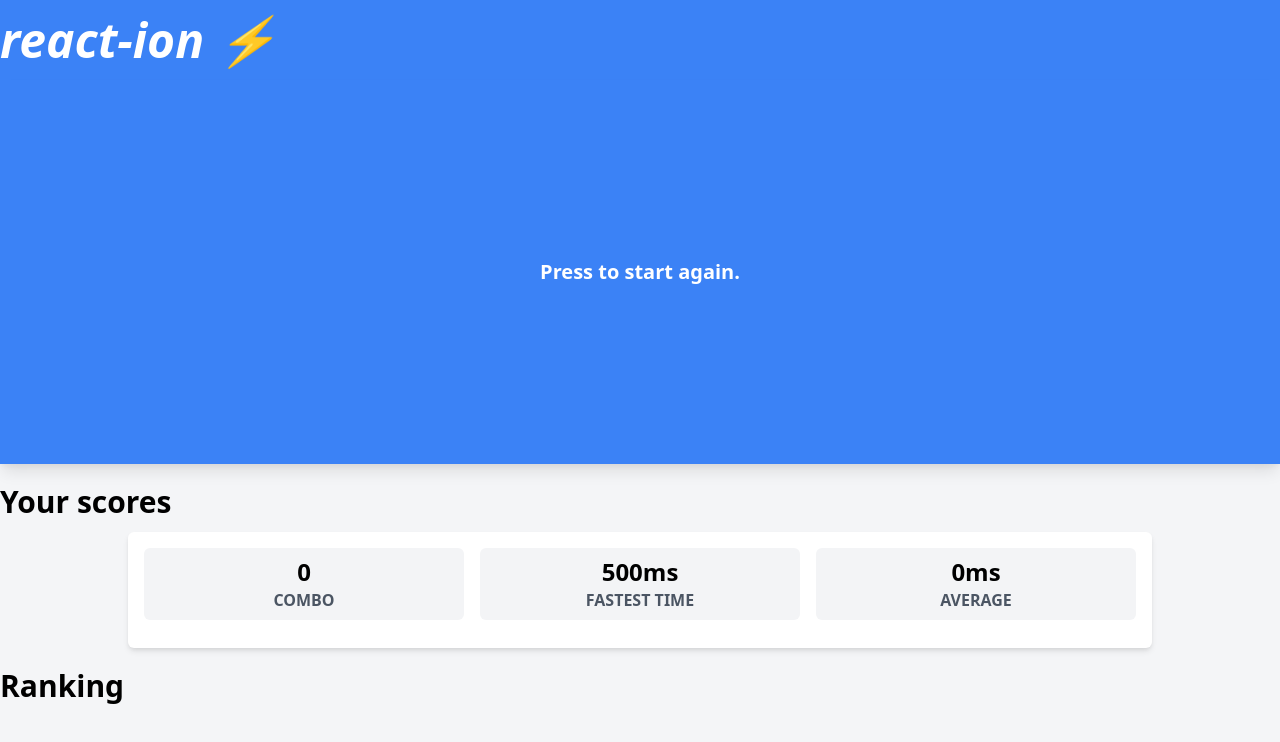
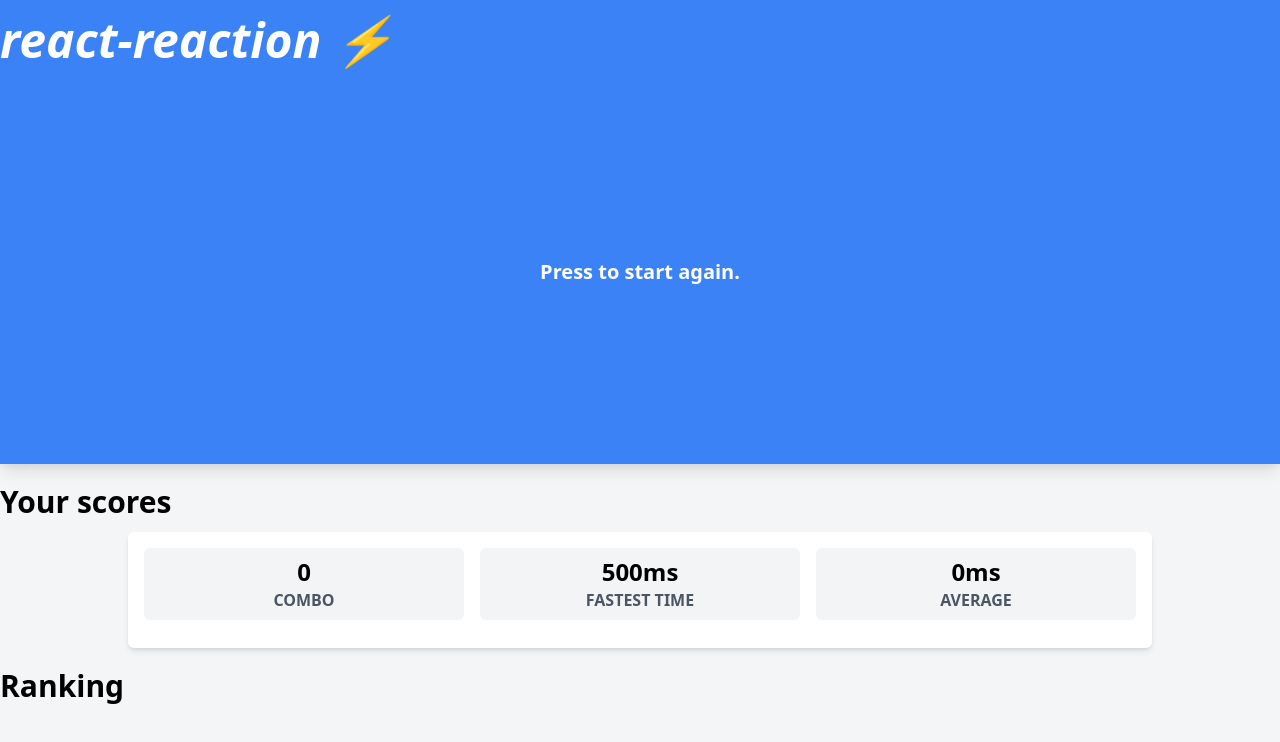
Before and after one commit to kibebr/react-reaction, a React app in the folder client/: page / in a window 1280 px wide. Shown: the top 742 px of the page. Built offline with nearby package versions, Linux system fonts and the light colour scheme.

Commit message:
added url-loader; Header now has a link to the project's Github repository

```diff
--- a/client/package.json
+++ b/client/package.json
@@ -40,6 +40,7 @@
     "ts-loader": "^8.1.0",
     "ts-standard": "^10.0.0",
     "typescript": "^4.2.4",
+    "url-loader": "^4.1.1",
     "webpack": "^5.32.0",
     "webpack-cli": "^4.6.0",
     "webpack-dev": "^1.1.1",
--- a/client/src/components/Header.tsx
+++ b/client/src/components/Header.tsx
@@ -1,9 +1,16 @@
 import React from 'react'
+import { ReactComponent as GithubLogo } from '../../public/icons/github.svg'
 
 export const Header = (): JSX.Element => {
   return (
-    <header className='max-w-screen-xl p-4 md:px-0 m-0 m-auto w-full'>
-      <h1 className='text-white font-bold text-3xl md:text-5xl italic'>react-ion ⚡</h1>
+    <header className='flex flex-row max-w-screen-xl p-4 md:px-0 m-0 m-auto w-full'>
+      <h1 className='text-white font-bold text-3xl md:text-5xl italic'>react-reaction ⚡</h1>
+      <a
+        href='https://github.com/kibebr/react-reaction'
+        className='text-white ml-auto font-bold text-3xl md:text-5xl italic'
+      >
+        <GithubLogo className='fill-current' />
+      </a>
     </header>
   )
 }
--- a/client/src/index.tsx
+++ b/client/src/index.tsx
@@ -104,6 +104,7 @@ const App = (): JSX.Element => {
         'bg-blue-500': buttonState === 'PAUSED',
         'bg-red-500': buttonState === 'FAILURE'
       })}>
+
         <Header />
 
         <button
```
Also changed, not shown: client/public/icons/github.svg (added), 1 other file (tests, documents, lock files or other folders).
